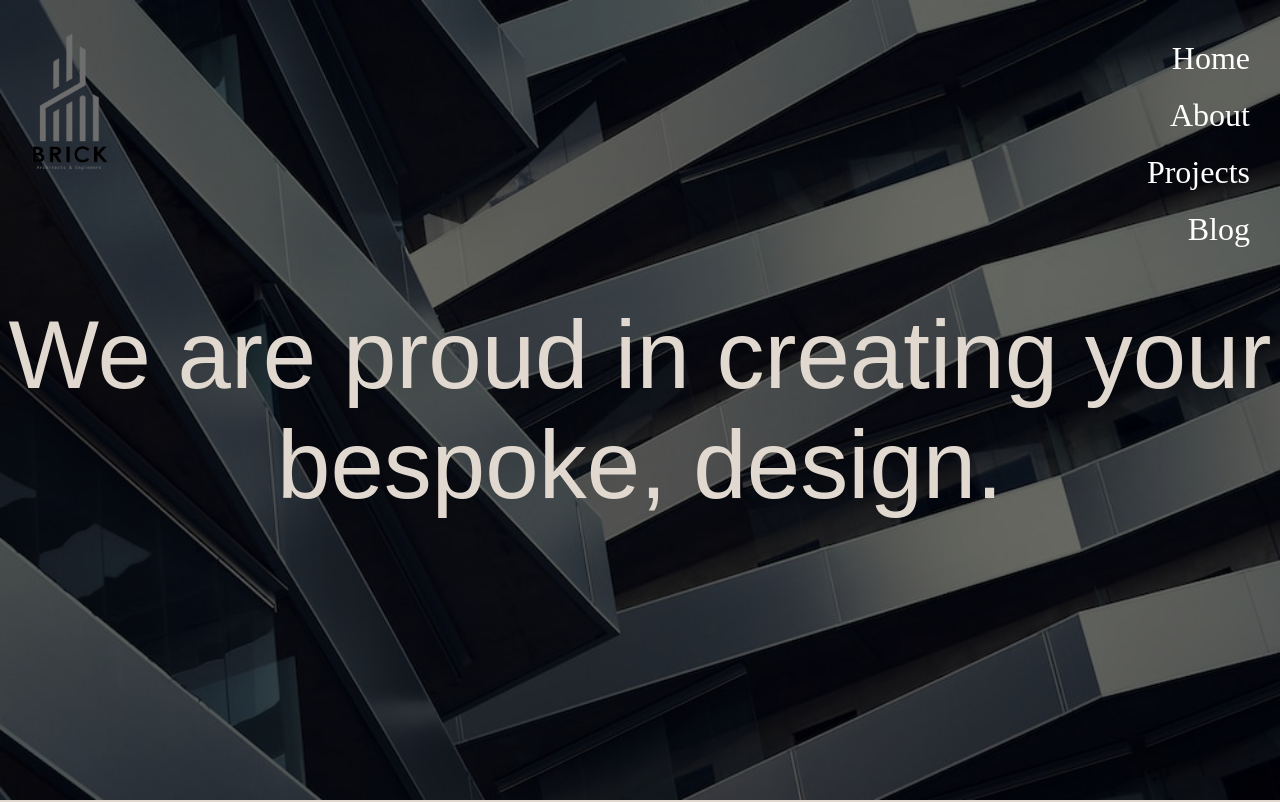
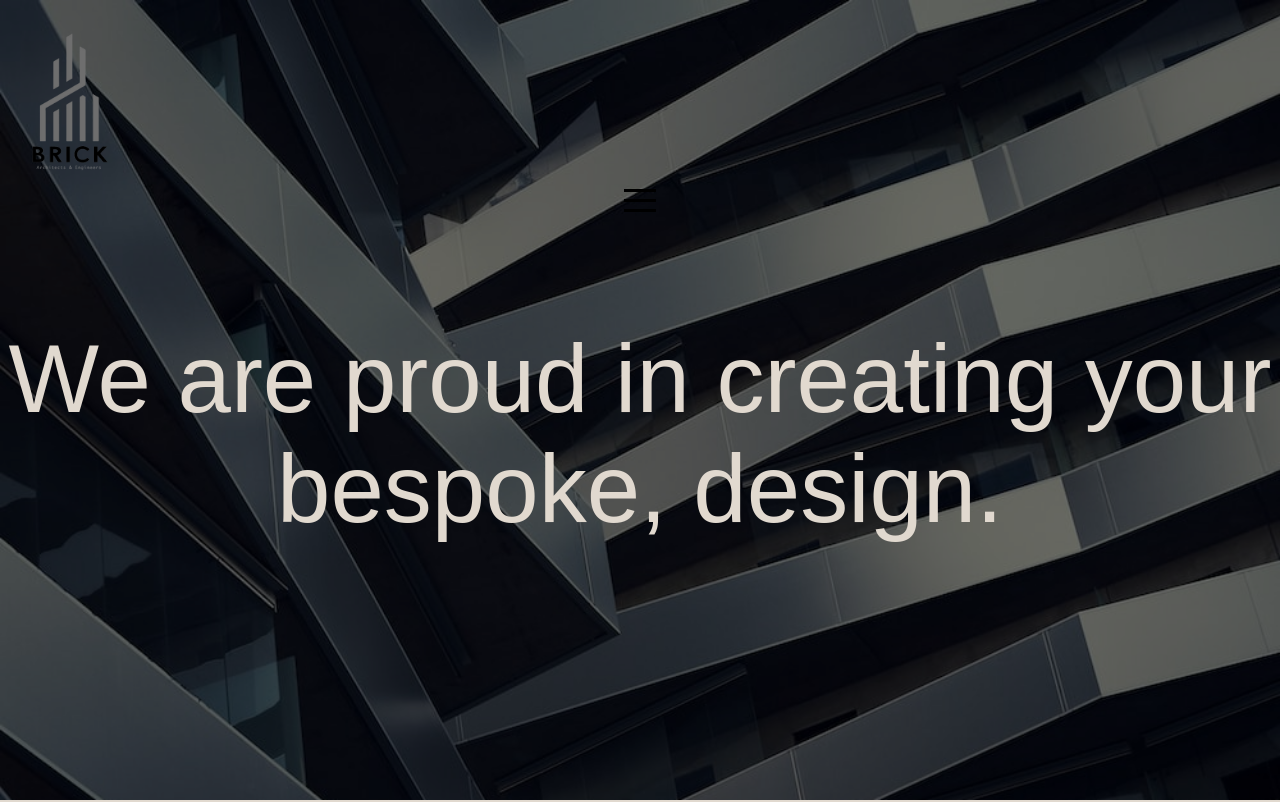
Before and after one commit to Suyog04/architect_101, a React (Create React App) app: page /aboutus in a window 1280 px wide. Shown: the top 802 px of the page. Built offline with nearby package versions, Linux system fonts and the light colour scheme.

Commit message:
version:1 build

```diff
--- a/package.json
+++ b/package.json
@@ -10,6 +10,7 @@
     "framer-motion": "^10.13.1",
     "gh-pages": "^5.0.0",
     "gsap": "^3.12.2",
+    "hamburger-react": "^2.5.0",
     "million": "^2.6.0-beta.11",
     "react": "^18.2.0",
     "react-dom": "^18.2.0",
--- a/src/Components/NavBar/NavBar.css
+++ b/src/Components/NavBar/NavBar.css
@@ -1,20 +1,82 @@
-.navbar {
+@font-face {
+  font-family: 'Chivo Mono';
 
-  top: 20px;
-  right: 20px;
-  display: flex;
-  flex-direction: column;
-  align-items: flex-end;
-  width: 120px; /* Adjust width as needed */
-  padding: 20px;
-  z-index: 100; /* Ensure the navbar is on top of other elements */
+  src: url('../../Font/chivomono-light-webfont.woff') format('woff'),
+       url('../../Font/chivomono-light-webfont.woff2') format('woff2'),
+       url('../../Font/ChivoMono-Bold.woff2') format('woff2');
+  font-weight: 200;
 }
 
-.navbar a {
+
+.menu-icon {
+  cursor: pointer;
+  float: right;
+  z-index: 100;
+
+}
+
+.overlay {
+  position: fixed;
+  top: 0;
+  left: 0;
+  width: 100%;
+  height: 100%;
+  background-color: black;
+  display: flex;
+  justify-content: center;
+  align-items: center;
+  z-index: 10;
+}
+
+.overlay-content {
+  text-align: center;
+
+}
+
+.overlay-content a {
+  display: block;
+  padding: 20px;
+  color: #e1d9cf;
   text-decoration: none;
-  margin: 10px 0;
-  color: white;
-  font-family: 'ISOCPeur';
-  font-size: 2rem;
-  font-weight: 400;
+  font-family: "Chivo Mono";
+  font-size: 4rem;
 }
+
+.hover-title {
+  display: inline;
+  pointer-events: auto;
+  cursor: pointer;
+}
+
+.hover-image {
+  visibility: hidden;
+}
+
+body:not(.mobile) .hover-title:hover + .hover-image {
+  visibility: visible;
+  pointer-events: none;
+}
+
+.hover-image {
+  display: flex;
+  position: fixed;
+  top: 50%;
+  left: 50%;
+  transform: translate(-50%, -50%);
+  z-index: -1;
+  pointer-events: none;
+  flex-direction: column;
+  align-items: center;
+  justify-content: center;
+  width: 60vw;
+  height: 60vh;
+}
+
+.hover-image img {
+  max-width: 100% !important;
+  max-height: 100% !important;
+  width: auto !important;
+  height: auto !important;
+  margin-bottom: 0;
+
+}
--- a/src/Components/NavBar/NavBar.jsx
+++ b/src/Components/NavBar/NavBar.jsx
@@ -1,17 +1,76 @@
+import React, { useState } from 'react';
+import { Sling as Hamburger } from 'hamburger-react';
 import './NavBar.css'
 
-const NavBar = () => {
-  return(
-    <>
+import image_01 from '../../Assets/architecture.jpeg'
+import image_02 from '../../Assets/about_01.png'
 
-    <div className = "navbar">
-      <a href = "/">Home</a>
-      <a href = "/aboutus">About</a>
-      <a href = "/projects">Projects</a>
-      <a href = "/blog">Blog</a>
+
+
+
+const App = () => {
+  const [isOpen, setIsOpen] = useState(false);
+
+  const toggleMenu = () => {
+    setIsOpen(!isOpen);
+  };
+const handleToggle = () => {
+  setIsOpen(prevState => !prevState);
+};
+  const handleMouseMove = (e) => {
+    const hoverTitle = document.querySelector('.hover-title');
+    const hoverImage = document.querySelector('.hover-image');
+
+    if (hoverTitle && hoverImage) {
+      const mouseX = e.clientX;
+      const mouseY = e.clientY;
+      const titleRect = hoverTitle.getBoundingClientRect();
+
+      const moveX = mouseX - titleRect.left - titleRect.width -50;
+      const moveY = mouseY - titleRect.top - titleRect.height - 70;
+
+      hoverImage.style.transform = `translate(${moveX}px, ${moveY}px)`;
+    }
+  };
+
+  const handleMouseLeave = () => {
+
+    const hoverImage = document.querySelector('.hover-image');
+
+    if (hoverImage) {
+      hoverImage.style.transform = 'translate(0, 0)';
+    }
+  };
+
+
+  return (
+    <div>
+      <div className="menu-icon" onClick={toggleMenu}>
+        <Hamburger
+  size={32}
+  toggled={isOpen}
+  onToggle={handleToggle}
+  style={{
+    color: isOpen ? 'black' : 'white'
+  }}
+/>
+      </div>
+
+      {isOpen && (
+        <div className="overlay" onClick={toggleMenu}>
+          <div className="overlay-content">
+            <div className="hover-title" onMouseMove={handleMouseMove} onMouseLeave={handleMouseLeave}><a href="/">Home</a></div>
+            <div className="hover-image" onMouseMove={handleMouseMove} onMouseLeave={handleMouseLeave}><img src={image_01} alt="Architecture" /></div>
+            <div className="hover-title" onMouseMove={handleMouseMove} onMouseLeave={handleMouseLeave}><a href="/projects">Projects</a></div>
+            <div className="hover-image" onMouseMove={handleMouseMove} onMouseLeave={handleMouseLeave}><img src={image_02} alt="Industrial" /></div>
+            <div className="hover-title" onMouseMove={handleMouseMove} onMouseLeave={handleMouseLeave}><a href="/aboutus">About Us</a></div>
+            <div className="hover-title" onMouseMove={handleMouseMove} onMouseLeave={handleMouseLeave}><a href="/Blog">Blog</a></div>
+          </div>
+        </div>
+      )}
     </div>
-    </>
-  )
-}
+  );
+};
 
-export default NavBar
+
+export default App;
--- a/src/Pages/AboutUs/AboutUs.css
+++ b/src/Pages/AboutUs/AboutUs.css
@@ -118,6 +118,8 @@
   .about-us {
     background-size: contain;
     align-items: flex-start;
+    background-repeat:no-repeat;
+    height:100vh;
   }
 
   .about-us::before {
--- a/src/Pages/Blog/Blog.css
+++ b/src/Pages/Blog/Blog.css
@@ -1,3 +1,27 @@
+@font-face {
+  font-family: 'Chivo Mono';
+
+  src: url('../../Font/chivomono-light-webfont.woff') format('woff'),
+       url('../../Font/chivomono-light-webfont.woff2') format('woff2'),
+       url('../../Font/ChivoMono-Bold.woff2') format('woff2');
+  font-weight: 200;
+}
+
+.parent-blog{
+  text-align: center;
+}
+
+.blog-heading{
+  margin-top: 2rem;
+  display:inline-block;
+}
+
+.blog-heading h1{
+  font-family: 'Chivo Mono';
+  font-size: 4rem;
+
+}
+
 .blog-list {
   display: grid;
   grid-template-columns: repeat(auto-fit, minmax(300px, 1fr));
@@ -6,6 +30,7 @@
   background-color: #e1d9cf;
   max-width: 1200px;
   margin : 0 auto;
+  border-radius: 10px;
 }
 
 .blog-item {
--- a/src/Pages/Blog/Blog.jsx
+++ b/src/Pages/Blog/Blog.jsx
@@ -3,7 +3,7 @@ import "./Blog.css";
 import { Link } from "react-router-dom";
 
 
-// import Navbar from "../../Components/NavBar/NavBar";
+import Navbar from "../../Components/NavBar/NavBar";
 import Footer from "../../Components/footer/Footer";
 
 import soiling from './Images/soling.jpeg'
@@ -39,8 +39,14 @@ const BlogList = () => {
   ]
   return (
     <>
-    <div className="blog-list">
+    <Navbar />
+    <div className = "parent-blog">
+    <div className = "blog-heading">
       <h1>Blog</h1>
+    </div>
+    </div>
+      <div className="blog-list">
+
       {blogData.map((blog) => (
         <div className="blog-item" key={blog.id}>
           <h2>{blog.title}</h2>
--- a/src/Pages/Home/Home.css
+++ b/src/Pages/Home/Home.css
@@ -33,13 +33,13 @@
   text-align: center;
   color:black;
   font-family: "Chivo Mono";
-  margin: 50px auto;
+  margin: 10px auto;
   position: relative;
   z-index: 1;
   margin-bottom: 1rem;
   font-size:5.5rem;
 }
-.heading_01>p
+.heading_01 h2
 {
   margin-left: 8%;
 }
@@ -50,11 +50,11 @@
   top:45%;
   left: 0;
   z-index: 2;
-  /* margin-top: 5%; */
 }
 .main-image img{
   width: 50%;
   margin: 0 auto;
+  margin-top: 1rem;
   border-radius: 50rem 20rem;
 }
 .acont
@@ -73,7 +73,7 @@
   position: absolute;
   top: 10%;
   right: 15%;
-  transform: translate(0, -50%);
+
   z-index: 2;
 }
 
@@ -136,13 +136,8 @@
   right: 0;
   bottom: 0;
   left: 0;
-  background-color: rgba(0, 0, 0, 0.5); /* Adjust the opacity (0.5 for semi-transparency) and color as needed */
+  background-color: rgba(0, 0, 0, 0.5);
 }
-
-
-
-
-
 
 
 .hero .heading {
@@ -154,13 +149,13 @@
   font-size: 40px;
   font-family:'Chivo Mono';
   margin-bottom: 10px;
-  color:#fff;
+  color:#e1d9cf;
 
 }
 
 .hero .heading h2 {
   font-size: 18px;
-  color: rgba(255, 255, 255, 0.654);
+  color: #e1d9cf;
   font-family:'Chivo Mono';
 }
 
@@ -467,6 +462,7 @@
   }
   .heading_01 h2 {
     font-size: 11vw;
+    margin-top:9rem;
   }
   .heading_01
   {
--- a/src/Pages/Home/Home.jsx
+++ b/src/Pages/Home/Home.jsx
@@ -1,6 +1,6 @@
 import { useState, useEffect } from "react";
 import { useSpring, animated } from "react-spring";
-import { FaFacebook, FaTwitter, FaInstagram } from "react-icons/fa";
+import { FaFacebook, FaLinkedin, FaInstagram } from "react-icons/fa";
 import { useNavigate } from 'react-router-dom';
 import { BsFillArrowUpRightCircleFill } from 'react-icons/bs';
 import images_01 from '../../Assets/recreational/recreational_12.jpeg'
@@ -42,16 +42,16 @@ const Home = () => {
       name: "Ayush Bista",
       position: "Architect",
       facebook: "https://www.facebook.com/profile.php?id=100003140337479",
-      twitter: "https://www.twitter.com/ayushbista",
+      linkedin: "https://www.twitter.com/ayushbista",
       instagram: "https://www.instagram.com/ayushbista",
     },
     {
       id: 2,
       image: require("../../Assets/teams/Utsav.jpg"),
-      name: "Utshav Adhikari",
+      name: "Utsav Adhikari",
       position: "Architect",
       facebook: "https://www.facebook.com/ayush.bista",
-      twitter: "https://www.twitter.com/ayushbista",
+      linkedin: "https://www.twitter.com/ayushbista",
       instagram: "https://www.instagram.com/ayushbista",
     },
   ];
@@ -71,6 +71,7 @@ const Home = () => {
 
   return (
     <>
+    <NavBar />
     <PreLoader />
     <animated.section className="home-heading" style={videoSpring}>
 
@@ -78,8 +79,8 @@ const Home = () => {
           <img src={logo} alt="logo" />
       </div>
         <div className="heading_01">
-          <p><h2>Brick Architecture</h2>
-            <h2 style={{ margin: '0.5rem 0' }}>And Engineers</h2></p>
+          <h2>Brick Architects </h2>
+            <h2 style={{ margin: '0.5rem 0' }}>& Engineers</h2>
 
           </div>
         <div className="main-image">
@@ -164,9 +165,9 @@ const Home = () => {
                     <FaFacebook size={24} />
                     </a>
                   )}
-                  {member.twitter && (
-                    <a href={member.twitter} target="_blank" rel="noopener noreferrer">
-                    <FaTwitter size={24} />
+                  {member.linkedin && (
+                    <a href={member.linkedin} target="_blank" rel="noopener noreferrer">
+                    <FaLinkedin size={24} />
                     </a>
                   )}
                   {member.instagram && (
```
Also changed, not shown: src/Pages/Projects/Projects.scss (+14 -20 lines), 2 other files (tests, documents, lock files or other folders).
